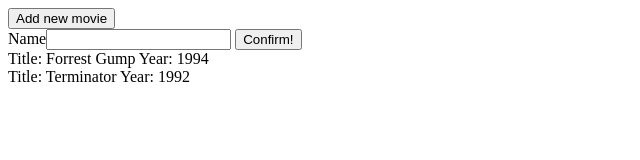
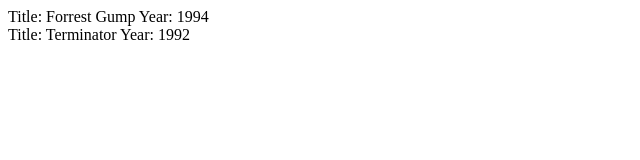
Before and after one commit to dimkajasons/cinema, a website: page index.html in a window 1280 px wide. Shown: the whole page, without its empty margins (0-640 px from the left). Drawn offline with Linux system fonts and the light colour scheme.

Commit message:
refactoring

```diff
--- a/index.html
+++ b/index.html
@@ -9,11 +9,7 @@
 </head>
 <body>
     <div id='movie-list'>
-        <button>Add new movie</button>
-        <div id="new-movie-block">
-            <label>Name</label><input type="text"/>
-            <button>Confirm!</button>
-        </div>
+
 
     </div>
 </body>
--- a/main.js
+++ b/main.js
@@ -1,40 +1,42 @@
-class MovieView {
-    constructor (title, director, year, duration) {
-        this.title = title;
-        this.director = director;
-        this.year = year;
-        this.duration = duration;
-        this.el = null;
+class View {
+    constructor(el, model) {
+        this.el = el;
+        this.model = model;
     }
-    render (el) {
-        var movie = document.createElement('div');
-        movie.textContent = `Title: ${this.title}
-                             Year: ${this.year}`;
-        this.el = el.appendChild(movie);
+
+}
+class MovieListView extends View {
+    constructor (el, model, children) {
+        super(el, model);
+        this.children = children;
     }
-    show () {
-        if (this.el !== null) {
-            this.el.style.display = 'block';
-        }
+    addMovie() {
+
     }
-    hide () {
-        if (this.el !== null) {
-            this.el.style.display = 'none';
-        }
+    render (){
+        this.children.forEach((movieView) =>{
+            this.el.appendChild(movieView.render().el);
+        });
     }
 }
-const movieList = document.getElementById('movie-list');
-var movies = [];
-function addNewMovie(data) {
-    movies.push(new MovieView(data.title, data.director, data.year, data.duration))
+class MovieView extends View {
+    constructor (el, model) {
+        super(el, model);
+    }
+    render () {
+        var movie = document.createElement('div');
+        movie.textContent = `Title: ${this.model.title}
+                             Year: ${this.model.year}`;
+        this.el.appendChild(movie);
+        return this;
+    }
 }
+
 fetch('data.json').then((data)=> data.json())
 .then(function (result){
-
-    result.forEach(function (item) {
-        addNewMovie(item);
-    })
-    movies.forEach(function (movie, i) {
-        movie.render(movieList);
-    })
+    console.log(result);
+    let movieListView = new MovieListView(document.querySelector('#movie-list'), null, result.map(function (movie){
+        return new MovieView(document.createElement('div'), movie)
+    }))
+    movieListView.render();
 })
```
Also changed, not shown: README.md.
